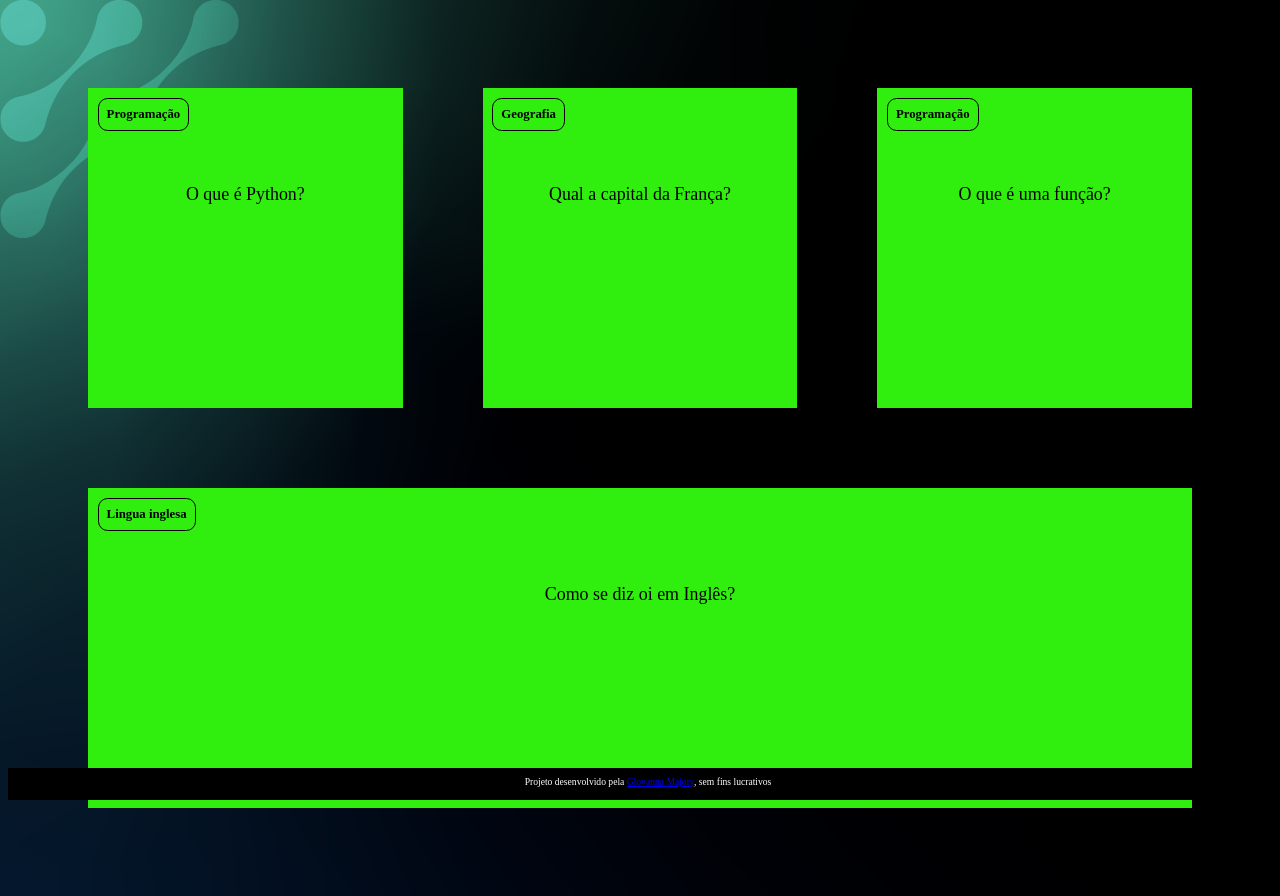
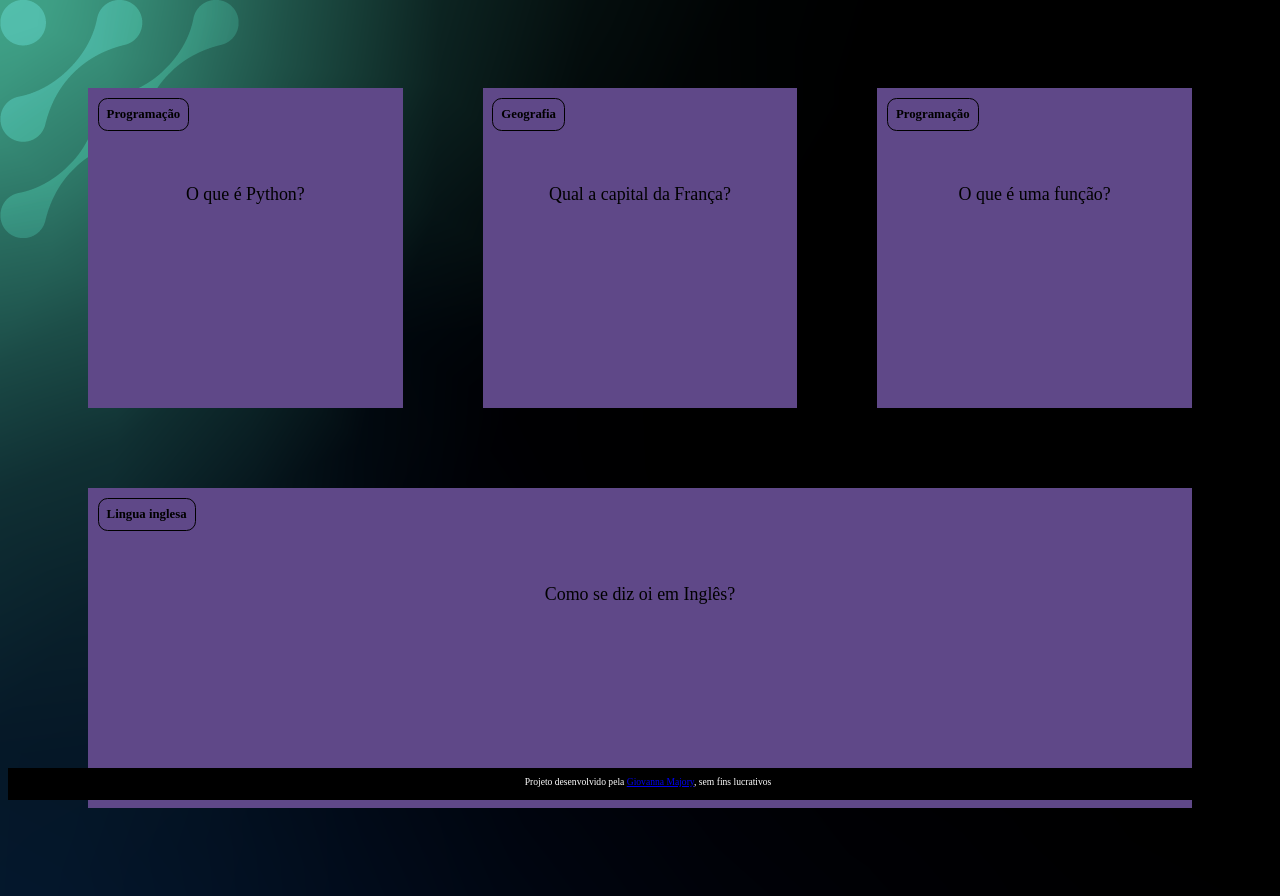
Before and after one commit to cammyssssss/FlashCard-Alura, a plain HTML site: page index.html in a window 1280 px wide. Drawn offline with Linux system fonts and the light colour scheme.

Commit message:
Update style.css

```diff
--- a/assets/style.css
+++ b/assets/style.css
@@ -1,7 +1,7 @@
 :root {
     --text-color: #000000;
-    --card-front-color: #30ef0f;
-    --card-back-color: #370202;
+    --card-front-color: #5f4888;
+    --card-back-color: #000000;
 }
 
 body {
```
